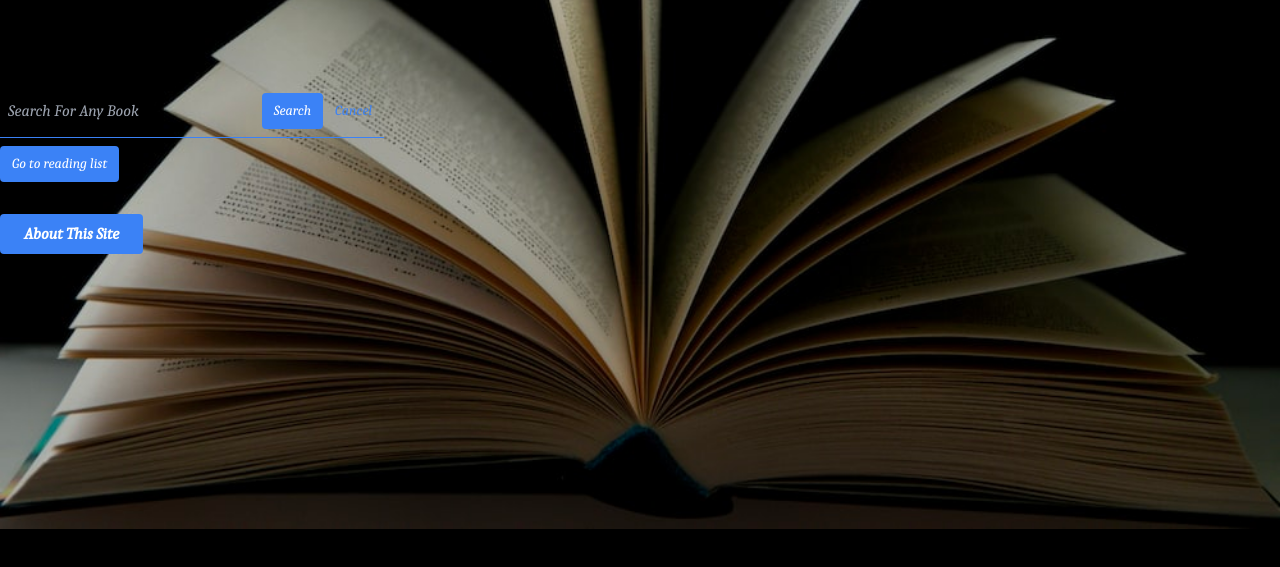
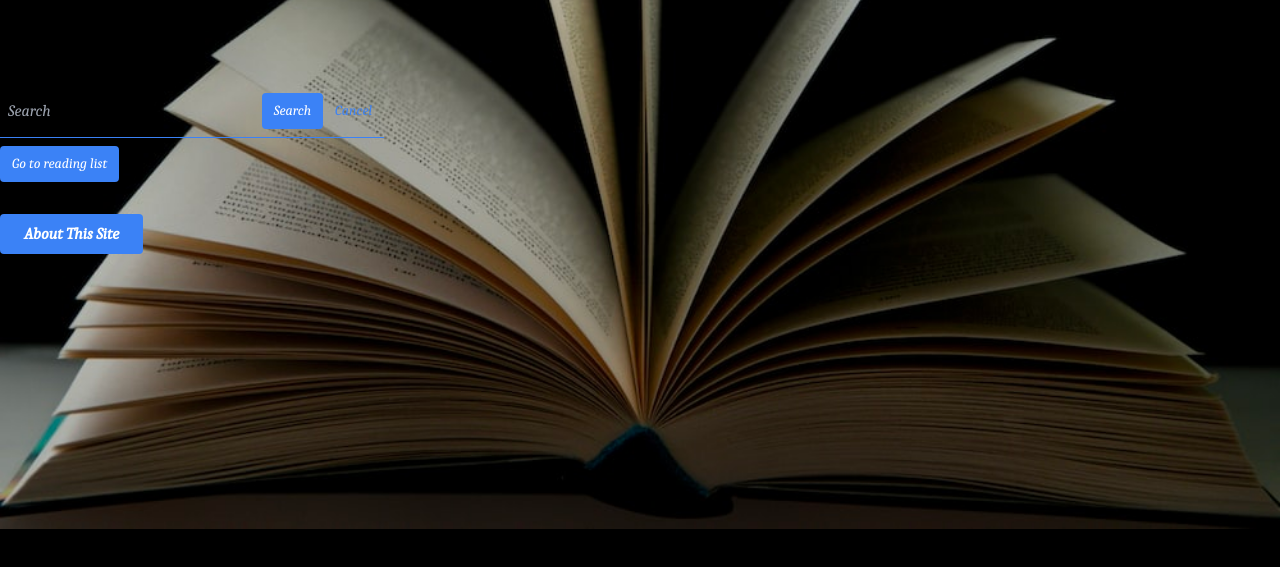
Before and after one commit to Matt11Moriarty/reading-list, a plain HTML site: page index.html in a window 1280 px wide. Shown: the part 91-658 px from the top of the page. Drawn offline with nearby package versions, Linux system fonts and the light colour scheme.

Commit message:
modified placeholder text for search bar

```diff
--- a/index.html
+++ b/index.html
@@ -56,7 +56,7 @@
 <div class="grid grid-rows-15 grid-flow-col grid-flow-row grid-cols-15 gap-x-5">
 <form class="w-full max-w-sm " >
     <div class="flex items-center border-b border-blue-500 py-2">
-      <input class="appearance-none bg-transparent border-none w-full text-gray-500 mr-3 py-1 px-2 leading-tight focus:outline-none" type="text" placeholder="Search For Any Book" aria-label="Search" id="searchBar">
+      <input class="appearance-none bg-transparent border-none w-full text-gray-500 mr-3 py-1 px-2 leading-tight focus:outline-none" type="text" placeholder="Search" aria-label="Search" id="searchBar">
       <button class="flex-shrink-0 bg-blue-500 hover:bg-blue-700 border-blue-500 hover:border-blue-700 text-sm border-4 text-white py-1 px-2 rounded" type="button" id="searchButton">
         Search
       </button>
```
